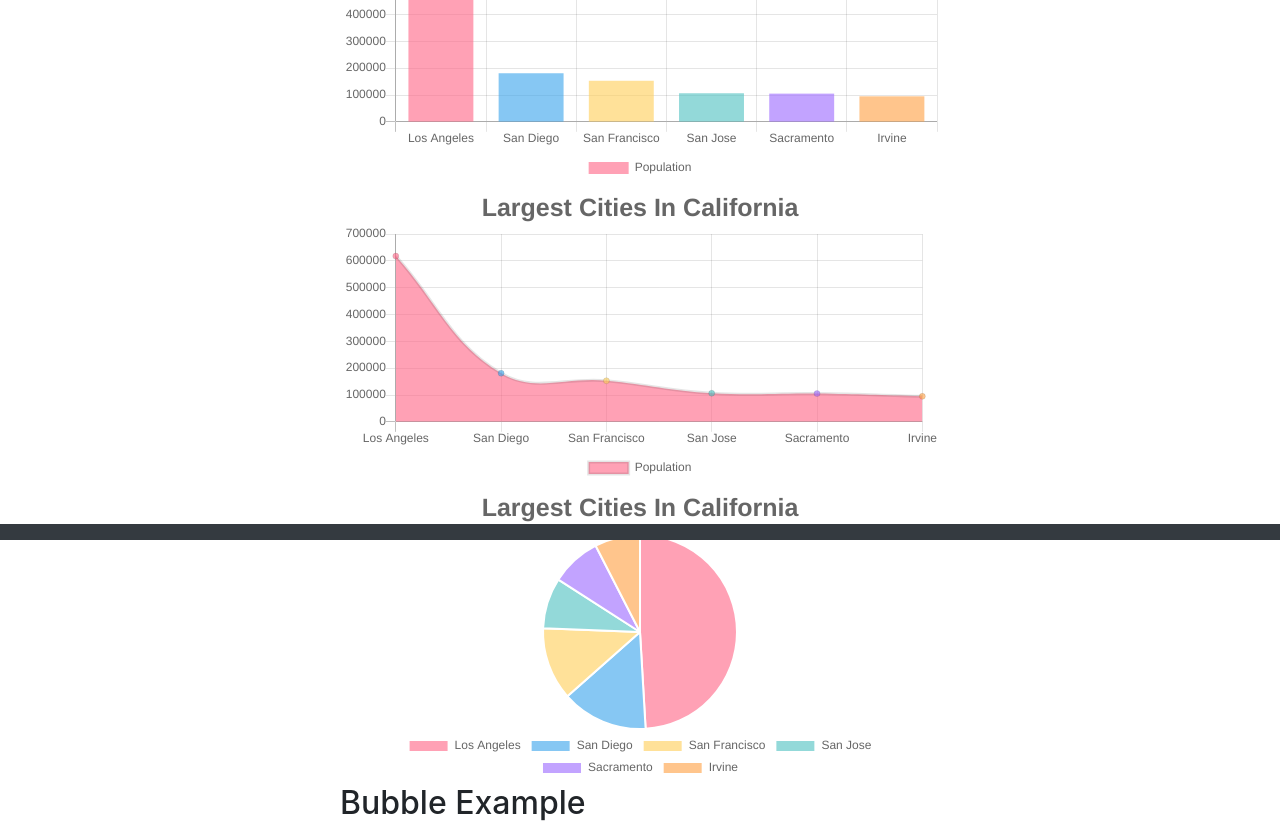
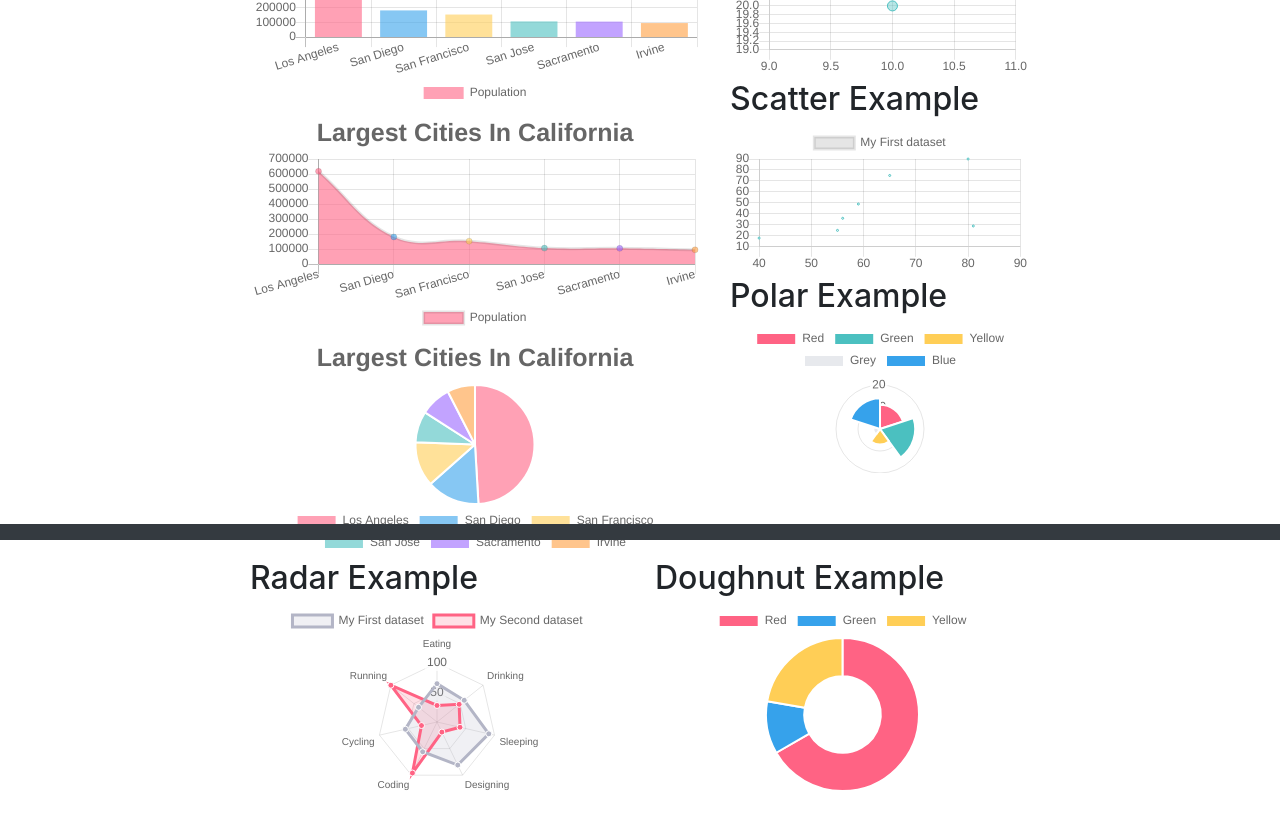
Before and after one commit to payamdowlatyari/admin-web-portal, a React (Create React App) app: page / in a window 1280 px wide. Shown: the part 260-1083 px from the top of the page. Built offline with nearby package versions, Linux system fonts and the light colour scheme.

Commit message:
add home page, change routing

```diff
--- a/package.json
+++ b/package.json
@@ -8,11 +8,13 @@
     "@testing-library/jest-dom": "^4.2.4",
     "@testing-library/react": "^9.3.2",
     "@testing-library/user-event": "^7.1.2",
+    "bootstrap": "^4.4.1",
     "chart.js": "^2.9.3",
     "chroma-js": "^2.1.0",
     "d3": "^5.15.1",
     "mdbreact": "^4.25.5",
     "react": "^16.13.1",
+    "react-bootstrap": "^1.0.0",
     "react-burger-menu": "^2.6.13",
     "react-chartjs-2": "^2.9.0",
     "react-dom": "^16.13.1",
--- a/public/index.html
+++ b/public/index.html
@@ -18,7 +18,6 @@
     <title>Admin Web Portal</title>
   </head>
   <body>
-    <noscript>You need to enable JavaScript to run this app.</noscript>
     <div id="root"></div>
 
   </body>
--- a/src/App.js
+++ b/src/App.js
@@ -3,118 +3,61 @@ import './App.css';
 import Sidebar from './components/Sidebar/Sidebar';
 import Optimizer from './components/Optimizer';
 import UserAdmin from './components/UserAdmin';
+import Home from './components/Home';
 import Toolbar from './components/Toolbar/Toolbar';
 import Footbar from './components/Footbar/Footbar';
-import BarChart from './components/Charts/BarChart';
-import BubbleExample from './components/Charts/Bubble';
-import ScatterExample from './components/Charts/Scatter';
-import PolarExample from './components/Charts/Polar';
-import RadarExample from './components/Charts/Radar';
-import DoughnutExample from './components/Charts/Doughnut';
 import {
   BrowserRouter as Router,
   Switch,
   Route
 } from "react-router-dom";
-import Button from '@material-ui/core/Button';
+import Container from 'react-bootstrap/Container';
 
 class App extends Component {
-  constructor(){
-    super();
-    this.state = {
-      chartData:{}
-    }
-  }
 
-  componentWillMount(){
-    this.getChartData();
-  }
-
-  getChartData(){
-    // Ajax calls here
-    this.setState({
-      chartData:{
-        labels: ['Los Angeles', 'San Diego', 'San Francisco', 'San Jose', 'Sacramento', 'Irvine'],
-        datasets:[
-          {
-            label:'Population',
-            data:[
-              617594,
-              181045,
-              153060,
-              106519,
-              105162,
-              95072
-            ],
-            backgroundColor:[
-              'rgba(255, 99, 132, 0.6)',
-              'rgba(54, 162, 235, 0.6)',
-              'rgba(255, 206, 86, 0.6)',
-              'rgba(75, 192, 192, 0.6)',
-              'rgba(153, 102, 255, 0.6)',
-              'rgba(255, 159, 64, 0.6)',
-              'rgba(255, 99, 132, 0.6)'
-            ]
-          }
-        ]
-      }
-    });
-  }
   render() {
 
   return (
     <div className="App">
 
-      <div className="container">
-     <Toolbar />
+        <Container>
+            <Toolbar />
+        </Container>
 
-
-    </div>
 
     <div className="main-content">
     <Sidebar pageWrapId={"page-wrap"} outerContainerId={"App"} />
 
 
-<div className="container" style={{
+     <div className="container" style={{
           display: "flex",
           justifyContent: "center",
           alignItems: "center"
         }}>
 
-<Router>
+  <Router>
 
       <div className="router">
         <Switch>
 
-          <Route path="/Optimizer">
-            <Optimizer />
-          </Route>
-          <Route path="/UserAdmin">
-            <UserAdmin />
-          </Route>
-          <Route path="/">
-          <div>
-              <BarChart chartData={this.state.chartData} location="California" legendPosition="bottom"/>
-              <BubbleExample/>
-              <ScatterExample/>
-              <PolarExample/>
-              <RadarExample/>
-              <DoughnutExample/>
+          <Route path="/Optimizer" component={Optimizer}/>
 
+          <Route path="/UserAdmin" component={UserAdmin}/>
 
-              </div>
-          </Route>
+          <Route path="/" component={Home}/>
+
         </Switch>
       </div>
     </Router>
-</div>
+
     </div>
-    <footer>
+    </div>
 
+    <Container>
+      <Footbar/>
 
-<Footbar/>
+    </Container>
 
-</footer>
 
     </div>
   );
--- /dev/null
+++ b/src/components/Home.js
@@ -0,0 +1,89 @@
+import React, { Component } from 'react';
+import Container from 'react-bootstrap/Container';
+import Row from 'react-bootstrap/Row';
+import Col from 'react-bootstrap/Col';
+import BarChart from './Charts/BarChart';
+import BubbleExample from './Charts/Bubble';
+import ScatterExample from './Charts/Scatter';
+import PolarExample from './Charts/Polar';
+import RadarExample from './Charts/Radar';
+import DoughnutExample from './Charts/Doughnut';
+
+class Home extends Component{
+    constructor(){
+        super();
+        this.state = {
+          chartData:{}
+        }
+      }
+
+      componentWillMount(){
+        this.getChartData();
+      }
+
+      getChartData(){
+        // Ajax calls here
+        this.setState({
+          chartData:{
+            labels: ['Los Angeles', 'San Diego', 'San Francisco', 'San Jose', 'Sacramento', 'Irvine'],
+            datasets:[
+              {
+                label:'Population',
+                data:[
+                  617594,
+                  181045,
+                  153060,
+                  106519,
+                  105162,
+                  95072
+                ],
+                backgroundColor:[
+                  'rgba(255, 99, 132, 0.6)',
+                  'rgba(54, 162, 235, 0.6)',
+                  'rgba(255, 206, 86, 0.6)',
+                  'rgba(75, 192, 192, 0.6)',
+                  'rgba(153, 102, 255, 0.6)',
+                  'rgba(255, 159, 64, 0.6)',
+                  'rgba(255, 99, 132, 0.6)'
+                ]
+              }
+            ]
+          }
+        });
+      }
+    render (){
+        return (
+        <div>
+           <Container>
+                <Row>
+                  <Col>
+                  <BarChart chartData={this.state.chartData} location="California" legendPosition="bottom"/>
+
+                  </Col>
+                  <Col>
+                  <BubbleExample/>
+                  <ScatterExample/>
+              <PolarExample/>
+                  </Col>
+                </Row>
+                <Row>
+                  <Col>
+                  <RadarExample/>
+
+                  </Col>
+                  <Col>
+                  <DoughnutExample/>
+
+                  </Col>
+                </Row>
+
+              </Container>
+
+        </div>
+
+
+            );
+    }
+}
+
+export default Home;
--- a/src/components/Sidebar/Sidebar.css
+++ b/src/components/Sidebar/Sidebar.css
@@ -1,6 +1,8 @@
 .sidebar-text{
     color: #999999;
     position: fixed;
+    text-decoration: underline;
+
     bottom: 0;
 }
 .sidebar-text:hover{
--- a/src/components/Sidebar/Sidebar.js
+++ b/src/components/Sidebar/Sidebar.js
@@ -6,7 +6,7 @@ export default props => {
   return (
     <div className="side-bar">
  <Menu {...props}>
-    <a className="menu-item" href="/">
+    <a className="menu-item" href="/Home">
       Home
     </a>
 
--- a/src/components/Toolbar/Toolbar.js
+++ b/src/components/Toolbar/Toolbar.js
@@ -13,7 +13,7 @@ const toolbar = props => (
               <a className="nav-link" href="/"><h5>CalPlug</h5> <span className="sr-only">(current)</span></a>
             </li>
             <li className="nav-item">
-              <a className="nav-link" href="/">Home</a>
+              <a className="nav-link" href="/Home">Home</a>
             </li>
             <li className="nav-item">
               <a className="nav-link" href="/Optimizer">Optimizer</a>
--- a/src/index.js
+++ b/src/index.js
@@ -3,12 +3,17 @@ import ReactDOM from 'react-dom';
 import './index.css';
 import App from './App';
 import * as serviceWorker from './serviceWorker';
+import { BrowserRouter} from 'react-router-dom';
 
 ReactDOM.render(
-  <React.StrictMode>
-    <App />
-  </React.StrictMode>,
-  document.getElementById('root')
+
+  <BrowserRouter>
+        <App />
+    </BrowserRouter>,
+    document.getElementById('root')
+
 );
 
+
+
 serviceWorker.unregister();
```
Also changed, not shown: 1 other file (tests, documents, lock files or other folders).
